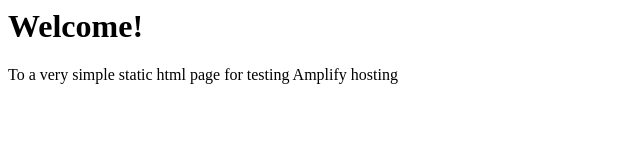
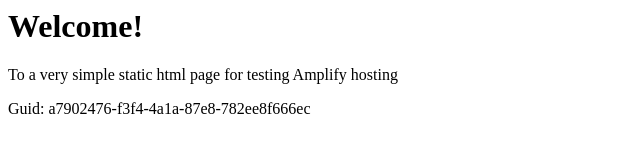
Before and after one commit to aws-aemilia-lhr/Github-PR-Commit-Integration-Test-DoNotTouch-GitHubAutoBuildPrPreviewCanaryTest-v1-prod-eu-west-2, a website: page src/index.html in a window 1280 px wide. Shown: the whole page, without its empty margins (0-640 px from the left). Drawn offline with Linux system fonts and the light colour scheme.

Commit message:
commit from integ tests

```diff
--- a/src/index.html
+++ b/src/index.html
@@ -1,3 +1,5 @@
+
+
 <html lang="en">
 
 <head>
@@ -10,6 +12,6 @@
 <body>
     <h1>Welcome!</h1>
     <p>To a very simple static html page for testing Amplify hosting</p>
-</body>
+    <p>Guid: a7902476-f3f4-4a1a-87e8-782ee8f666ec</p></body>
 
 </html>
```
